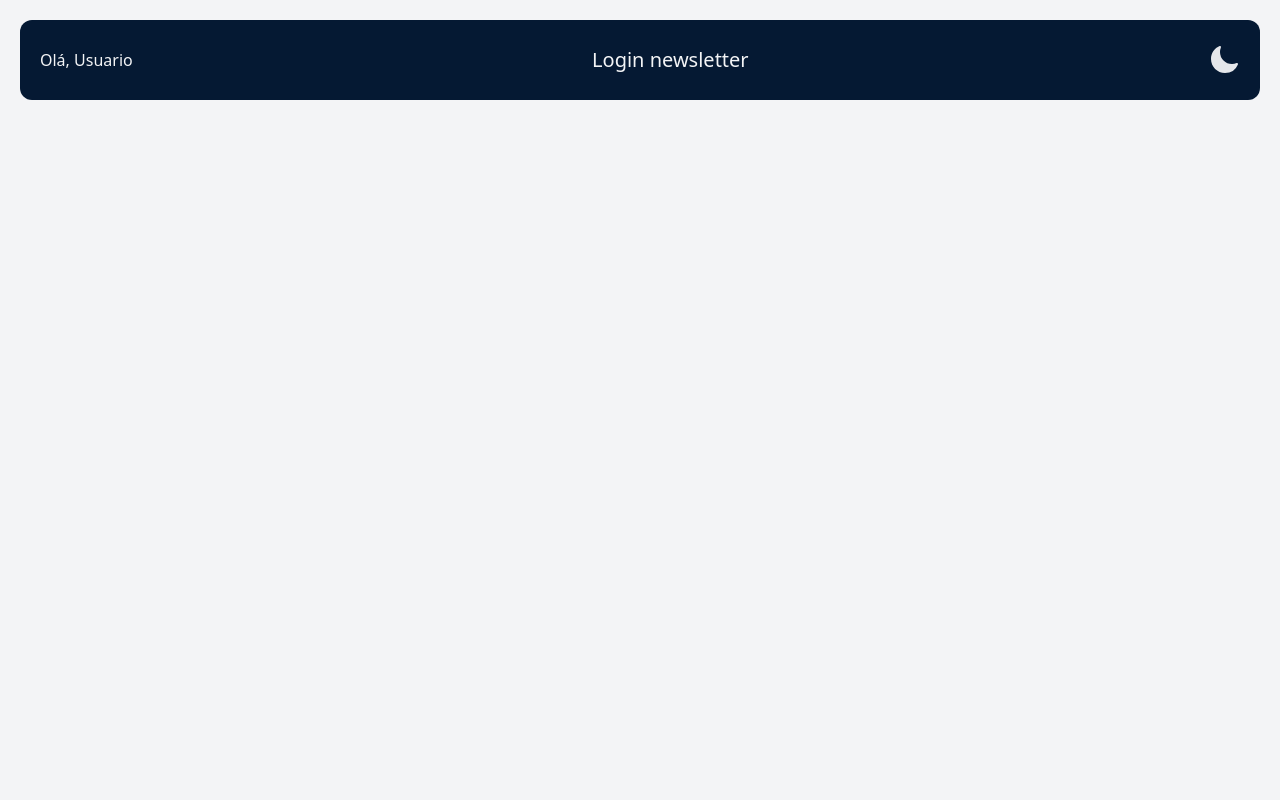
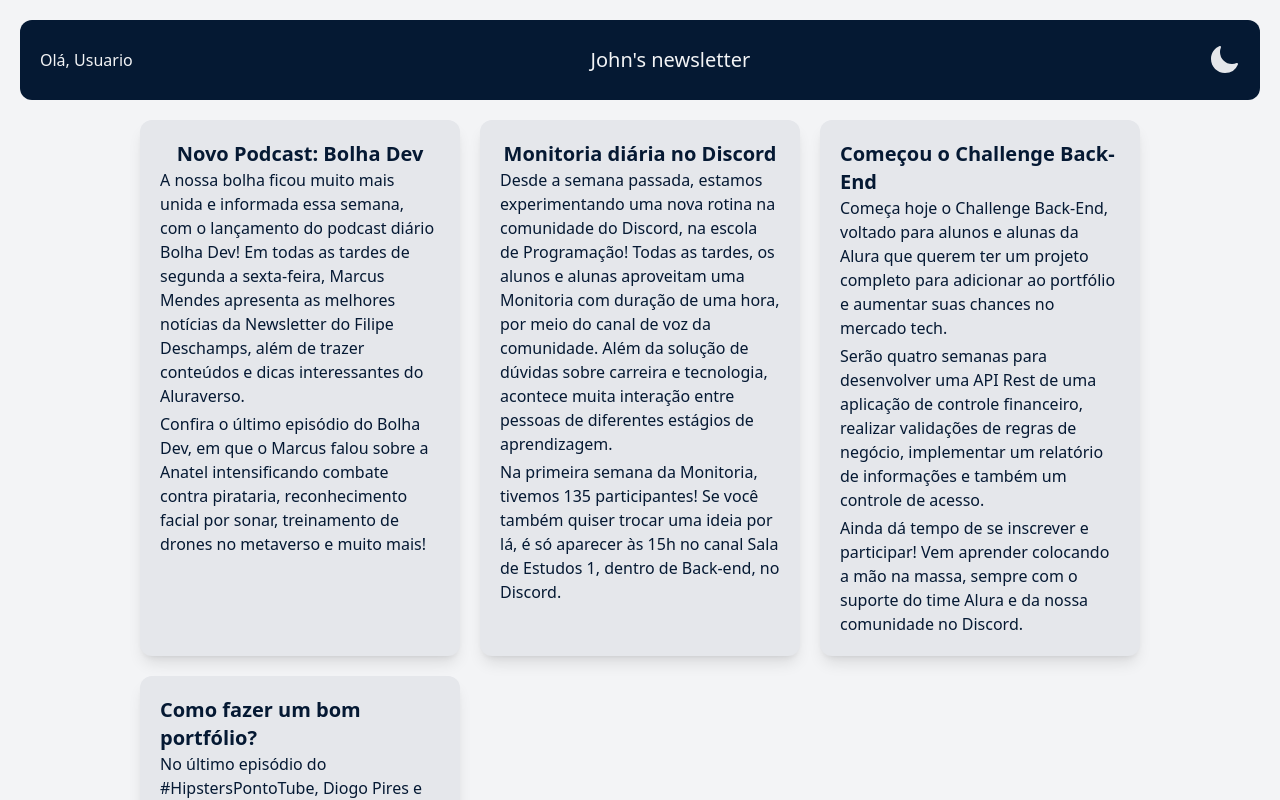
Before and after one commit to joaoricardoM/john-newsletter, a React (Vite) app: page / in a window 1280 px wide. Shown: the top 800 px of the page. Built offline with nearby package versions, Linux system fonts and the light colour scheme.

Commit message:
update all

```diff
--- a/src/App.jsx
+++ b/src/App.jsx
@@ -1,7 +1,12 @@
+import ArticlesList from "./components/ArticleList/ArticleList";
 import Header from "./components/Header/Header";
 
 const App = () => {
-  return <Header/>
+  return (<>
+  <Header />
+  <ArticlesList/>
+  </>
+  )
 }
 
 export default App;
--- /dev/null
+++ b/src/components/ArticleList/ArticleList.jsx
@@ -0,0 +1,12 @@
+import data from '../../../articles.json'
+import Article from '../Article/Article'
+
+const ArticlesList = () => {
+    return <div className="mt-5 sm:mt-0 grid gap-5 m-auto max-w-2xl sm:grid-cols-2 lg:grid-cols-3 lg:max-w-[1000px]">
+        {
+            data.map((article, index) => <Article key={index} {...article} />)
+        }
+        </div>
+    }
+
+export default ArticlesList
--- a/src/components/Header/Header.jsx
+++ b/src/components/Header/Header.jsx
@@ -3,7 +3,7 @@
 const Header = () => {
     return <div className="flex h-20 bg-alura-200 dark:bg-dark-200 justify-between items-center px-5 sm:rounded-xl sm:m-5">
         <span className="text-gray-100">Olá, Usuario</span>
-        <h1 className="text-gray-100 text-xl">Login newsletter</h1>
+        <h1 className="text-gray-100 text-xl">John's newsletter</h1>
         <ToggleTheme />
     </div>
 }
--- a/src/components/toggleTheme/toggleTheme.jsx
+++ b/src/components/toggleTheme/toggleTheme.jsx
@@ -4,7 +4,6 @@
 const ToggleTheme = () => {
     const systemPreferences = window.matchMedia('(prefers-color-scheme: dark)').matches
     const pagesClasses = document.documentElement.classList
-
 
     useEffect(() => {
         systemPreferences && pagesClasses.add('dark')
```
Also changed, not shown: public/download.jpeg (added).
